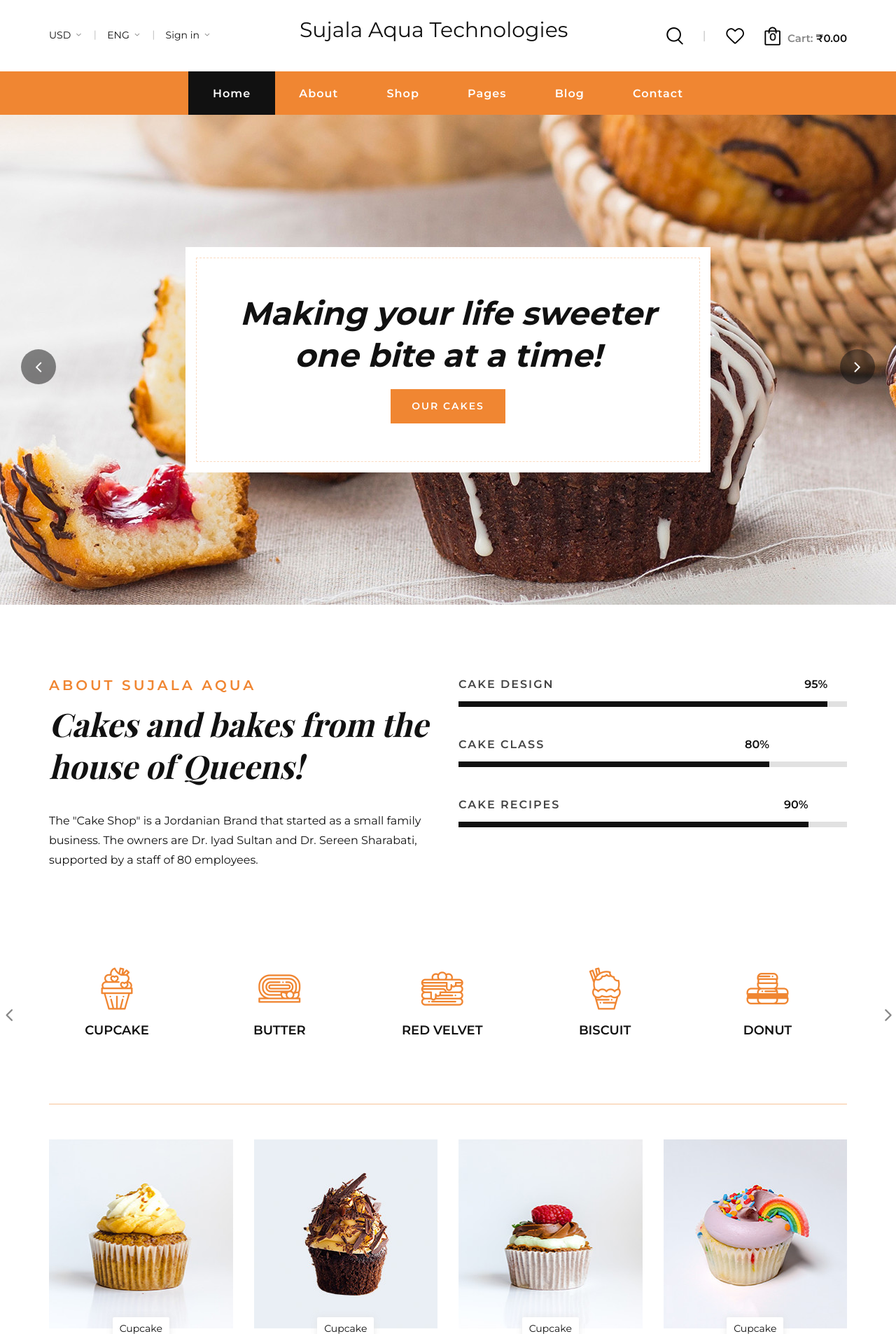
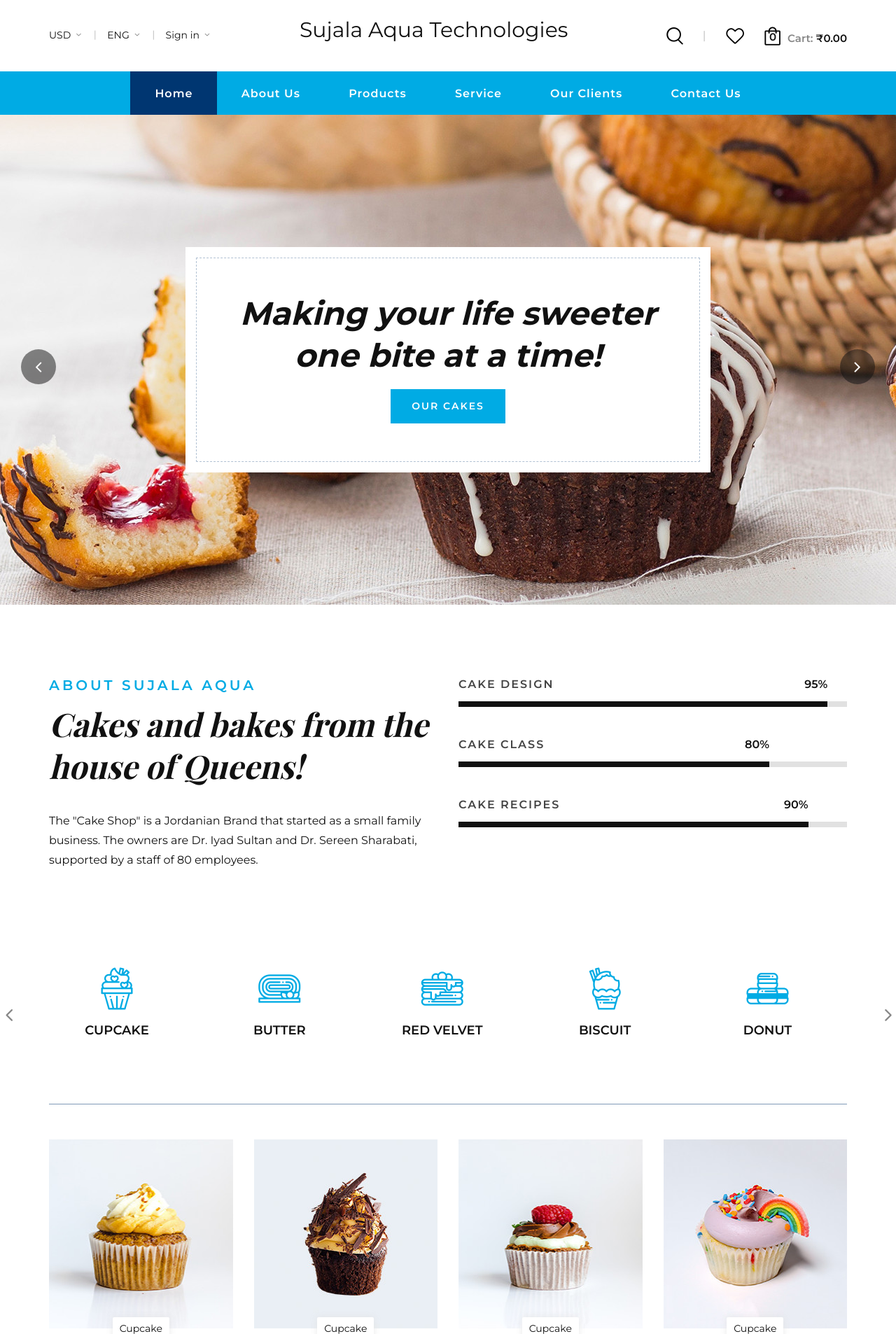
Before and after one commit to epradeep/sujala-aqua, a PHP site: page / in a window 1280 px wide. Shown: the top 1906 px of the page at 70% size. Run offline with PHP 8.4, Linux system fonts and the light colour scheme.

Commit message:
second commit

```diff
--- a/css/style.css
+++ b/css/style.css
@@ -103,7 +103,7 @@ ol {
   margin-bottom: 35px;
 }
 .section-title span {
-  color: #f08632;
+  color: #00abe4;
   font-size: 20px;
   font-weight: 600;
   text-transform: uppercase;
@@ -152,7 +152,7 @@ ol {
   text-transform: uppercase;
   padding: 14px 30px;
   color: #ffffff;
-  background: #f08632;
+  background: #00abe4;
   letter-spacing: 2px;
 }
 
@@ -301,7 +301,7 @@ ol {
   Header
 -----------------------*/
 .header {
-  background: #f08632;
+  background: #00abe4;
 }
 
 .header__top {
@@ -452,10 +452,10 @@ ol {
   margin-right: -5px;
 }
 .header__menu ul li.active a {
-  background: #111111;
+  background: #003671;
 }
 .header__menu ul li:hover a {
-  background: #111111;
+  background: #003671;
 }
 .header__menu ul li:hover .dropdown {
   top: 62px;
@@ -540,7 +540,7 @@ ol {
   top: 15px;
   height: calc(100% - 30px);
   width: calc(100% - 30px);
-  border: 1px dashed #f08632;
+  border: 1px dashed #003671;
   content: "";
   opacity: 0.3;
 }
@@ -602,7 +602,7 @@ ol {
 }
 .categories__slider.owl-carousel .owl-stage-outer {
   padding-bottom: 40px;
-  border-bottom: 1px solid rgba(240, 135, 50, 0.5);
+  border-bottom: 1px solid rgb(0, 54, 113, 0.5);
 }
 .categories__slider.owl-carousel .owl-nav button {
   font-size: 36px;
@@ -635,8 +635,8 @@ ol {
   bottom: -48px;
   width: 15px;
   height: 15px;
-  border: 1px solid #f08632;
-  border-color: transparent #f08632 #f08632 transparent;
+  border: 1px solid #003671;
+  border-color: transparent #003671 #003671 transparent;
   content: "";
   -webkit-transform: rotate(-135deg);
       -ms-transform: rotate(-135deg);
@@ -660,7 +660,7 @@ ol {
 }
 
 .categories__item__icon span {
-  color: #f08632;
+  color: #00abe4;
   -webkit-transition: all, 0.2s;
   -o-transition: all, 0.2s;
   transition: all, 0.2s;
--- a/header.php
+++ b/header.php
@@ -92,20 +92,23 @@
                     <nav class="header__menu mobile-menu">
                         <ul>
                             <li class="active"><a href="#">Home</a></li>
-                            <li><a href="#">About</a></li>
-                            <li><a href="#">Shop</a></li>
-                            <li><a href="#">Pages</a>
+                            <li><a href="#">About Us</a></li>
+                            <li><a href="#">Products</a>
                                 <ul class="dropdown">
-                                    <li><a href="#">Shop Details</a></li>
-                                    <li><a href="#">Shoping Cart</a></li>
-                                    <li><a href="#">Check Out</a></li>
-                                    <li><a href="#">Wisslist</a></li>
-                                    <li><a href="#">Class</a></li>
-                                    <li><a href="#">Blog Details</a></li>
+                                    <li><a href="#">Domestic</a></li>
+                                    <li><a href="#">Commercial</a></li>
+
                                 </ul>
                             </li>
-                            <li><a href="#">Blog</a></li>
-                            <li><a href="#">Contact</a></li>
+                            <li><a href="#">Service</a>
+                                <ul class="dropdown">
+                                    <li><a href="#">Domestic</a></li>
+                                    <li><a href="#">Commercial</a></li>
+
+                                </ul>
+                            </li>
+                            <li><a href="#">Our Clients</a></li>
+                            <li><a href="#">Contact Us</a></li>
                         </ul>
                     </nav>
                 </div>
--- a/js/main.js
+++ b/js/main.js
@@ -1,10 +1,5 @@
 /*  ---------------------------------------------------
-    Theme Name: Cake
-    Description: Cake e-commerce tamplate
-    Author: Colorib
-    Author URI: https://www.colorib.com/
-    Version: 1.0
-    Created: Colorib
+
 ---------------------------------------------------------  */
 
 'use strict';
@@ -72,7 +67,9 @@
         animateIn: 'fadeIn',
         smartSpeed: 1200,
         autoHeight: false,
-        autoplay: false
+        autoplay: true,
+        autoplayTimeout:4000,
+        autoplayHoverPause:true
     });
 
     /*--------------------------
```
Also changed, not shown: other parts of css/style.css (+11 -11 lines).
